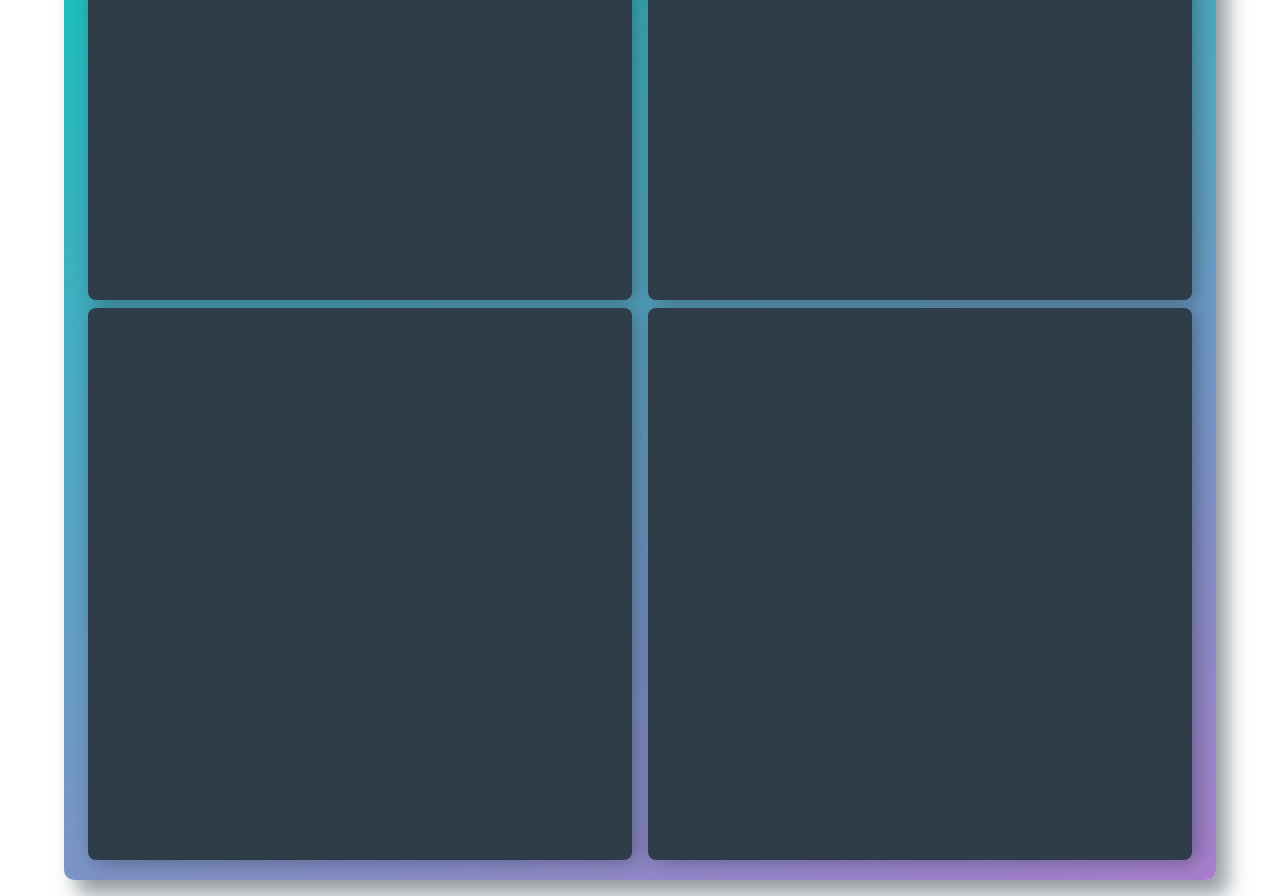
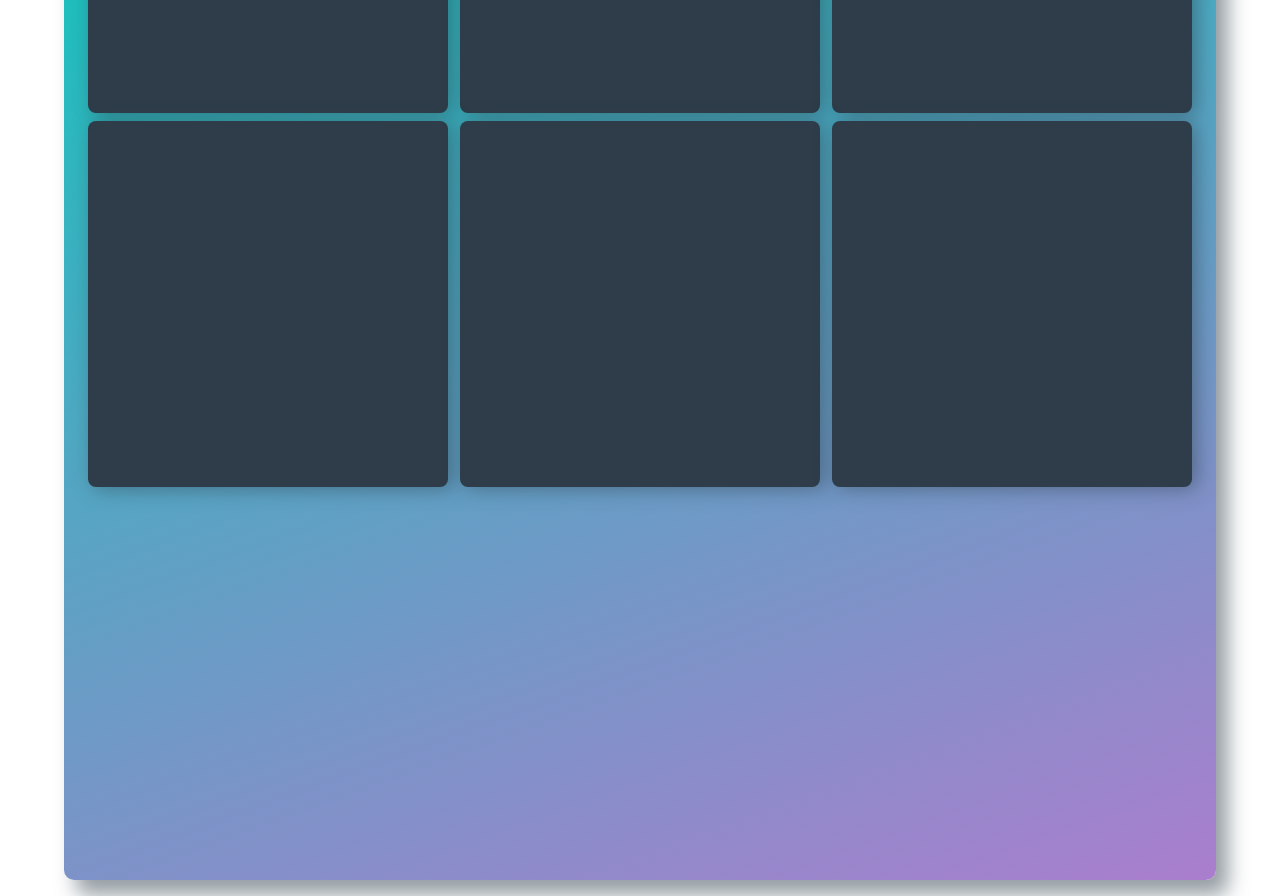
Before and after one commit to danjun-yor/memory-game, a React (Create React App) app: page / in a window 1280 px wide. Shown: the part 320-1216 px from the top of the page. Built offline with nearby package versions, Linux system fonts and the light colour scheme.

Commit message:
빈 카드로 채우기 && 레벨에 따라 맵 사이즈 변환1

```diff
--- a/src/App.tsx
+++ b/src/App.tsx
@@ -22,7 +22,7 @@ export default class App extends Component<Props, State> {
   // 레벨 업
   levelUp() {
     this.setState({
-      level: ++this.state.level
+      level: this.state.level + 1
     });
   }
 
--- a/src/Components/Card/index.tsx
+++ b/src/Components/Card/index.tsx
@@ -4,6 +4,7 @@ import { IconDefinition } from "@fortawesome/fontawesome-svg-core";
 import { tCard } from "../Deck";
 
 interface Props {
+  size: number;
   card: tCard;
   handleCardClick: (i: number) => void;
 }
@@ -12,11 +13,14 @@ interface State {}
 
 export default class Card extends Component<Props, State> {
   getClassName() {
-    const { isFlipping, isOpened, shouldShow } = this.props.card;
+    const {
+      size,
+      card: { isFlipping, isOpened, shouldShow, card }
+    } = this.props;
 
-    return `card x2 ${isFlipping ? (isOpened ? "reverse-flip" : "flip") : ""} ${
-      shouldShow ? "show open" : ""
-    }`;
+    return `card x${size} ${
+      isFlipping ? (isOpened ? "reverse-flip" : "flip") : ""
+    } ${shouldShow || !card ? "show open" : ""} ${!card ? "disabled" : ""}`;
   }
 
   render() {
@@ -27,7 +31,7 @@ export default class Card extends Component<Props, State> {
         className={this.getClassName()}
         onClick={() => handleCardClick(card.id)}
       >
-        <FontAwesomeIcon icon={card.card} />
+        {card["card"] ? <FontAwesomeIcon icon={card.card} /> : ""}
       </li>
     );
   }
--- a/src/Components/Deck/index.tsx
+++ b/src/Components/Deck/index.tsx
@@ -111,11 +111,12 @@ interface State {
   cards: Array<tCard>;
   prevCard: tCard | null;
   isFlipping: boolean;
+  mapSize: number;
 }
 
 export type tCard = {
   id: number;
-  card: IconDefinition;
+  card: IconDefinition | null;
   isOpened: boolean;
   isFlipping: boolean;
   shouldShow: boolean;
@@ -124,14 +125,40 @@ export type tCard = {
 
 export default class Deck extends Component<Props, State> {
   state = {
-    cards: this.initCards(),
+    cards: this.initCards(2),
     prevCard: null,
-    isFlipping: false
+    isFlipping: false,
+    mapSize: 3
   };
 
-  initCards() {
-    const cards = shuffle<IconDefinition>(allIcons).slice(0, 2);
-    return shuffle<IconDefinition>([...cards, ...cards]).map((card, i) => {
+  initCards(level: number, nextGame = false) {
+    const cards = shuffle<IconDefinition>(allIcons).slice(0, level + 1);
+
+    /* ToDo: 카드 갯수가 nxn보다 작으면 나머지 칸을 빈카드로 채움 */
+    const tmp = Math.sqrt(cards.length * 2);
+    const mapSize = tmp % 2 === 0 ? tmp : Math.floor(tmp) + 1;
+
+    if (nextGame) {
+      this.setState({
+        mapSize
+      });
+    }
+    const totalCardCount = Math.pow(mapSize, 2);
+    const emptyCards = new Array(totalCardCount - cards.length * 2)
+      .fill(0)
+      .map((v, i) => {
+        return {
+          id: 1000 + i,
+          card: null,
+          isOpened: true,
+          isFlipping: false,
+          shouldShow: false,
+          isChecked: true
+        };
+      });
+
+    return [
+      ...shuffle<IconDefinition>([...cards, ...cards]).map((card, i) => {
         return {
           id: i,
           card: card,
@@ -140,7 +167,9 @@ export default class Deck extends Component<Props, State> {
           shouldShow: false,
           isChecked: false
         };
-    });
+      }),
+      ...emptyCards
+    ];
   }
 
   checkClear() {
@@ -167,7 +196,9 @@ export default class Deck extends Component<Props, State> {
     const cards = this.state.cards.slice();
 
     for (let id of ids) {
+      if (id < cards.length && cards[id].card) {
         cards[id].isFlipping = true;
+      }
     }
 
     this.setState({
@@ -179,8 +210,10 @@ export default class Deck extends Component<Props, State> {
     const cards = this.state.cards.slice();
 
     for (let id of ids) {
+      if (id < cards.length && cards[id].card) {
         cards[id].isOpened = !cards[id].isOpened;
         cards[id].isFlipping = false;
+      }
     }
 
     this.setState({
@@ -192,7 +225,9 @@ export default class Deck extends Component<Props, State> {
     const cards = this.state.cards.slice();
 
     for (let id of ids) {
+      if (id < cards.length && cards[id].card) {
         cards[id].shouldShow = cards[id].isOpened ? false : true;
+      }
     }
 
     this.setState({
@@ -207,6 +242,7 @@ export default class Deck extends Component<Props, State> {
     if (isFlipping) return;
     if (cards[i].isOpened) return;
     if (cards[i].isChecked) return;
+    if (!cards[i].card) return;
     this.setState({
       isFlipping: true
     });
@@ -221,7 +257,7 @@ export default class Deck extends Component<Props, State> {
       return;
     }
 
-    if (cards[i].card.iconName === prevCard!["card"]["iconName"]) {
+    if (cards[i].card!.iconName === prevCard!["card"]["iconName"]) {
       cards[i].isChecked = true;
       cards[prevCard!["id"]].isChecked = true;
       this.setState({
@@ -259,13 +295,14 @@ export default class Deck extends Component<Props, State> {
   }
 
   render() {
-    const { cards } = this.state;
+    const { cards, mapSize } = this.state;
     return (
       <section className="deck">
         <ul className="cards">
           {cards.map((card, i) => (
             <Card
-              key={i}
+              key={card.id}
+              size={mapSize}
               card={card}
               handleCardClick={this.handleCardClick.bind(this)}
             />
--- a/src/Components/Deck/styles.scss
+++ b/src/Components/Deck/styles.scss
@@ -77,6 +77,11 @@
         background: #02b3e4;
         cursor: default;
       }
+      &.disabled {
+        background: transparent;
+        border: none;
+        box-shadow: none;
+      }
     }
   }
 }
```
Lines whose indentation alone changed are shown as unchanged.
